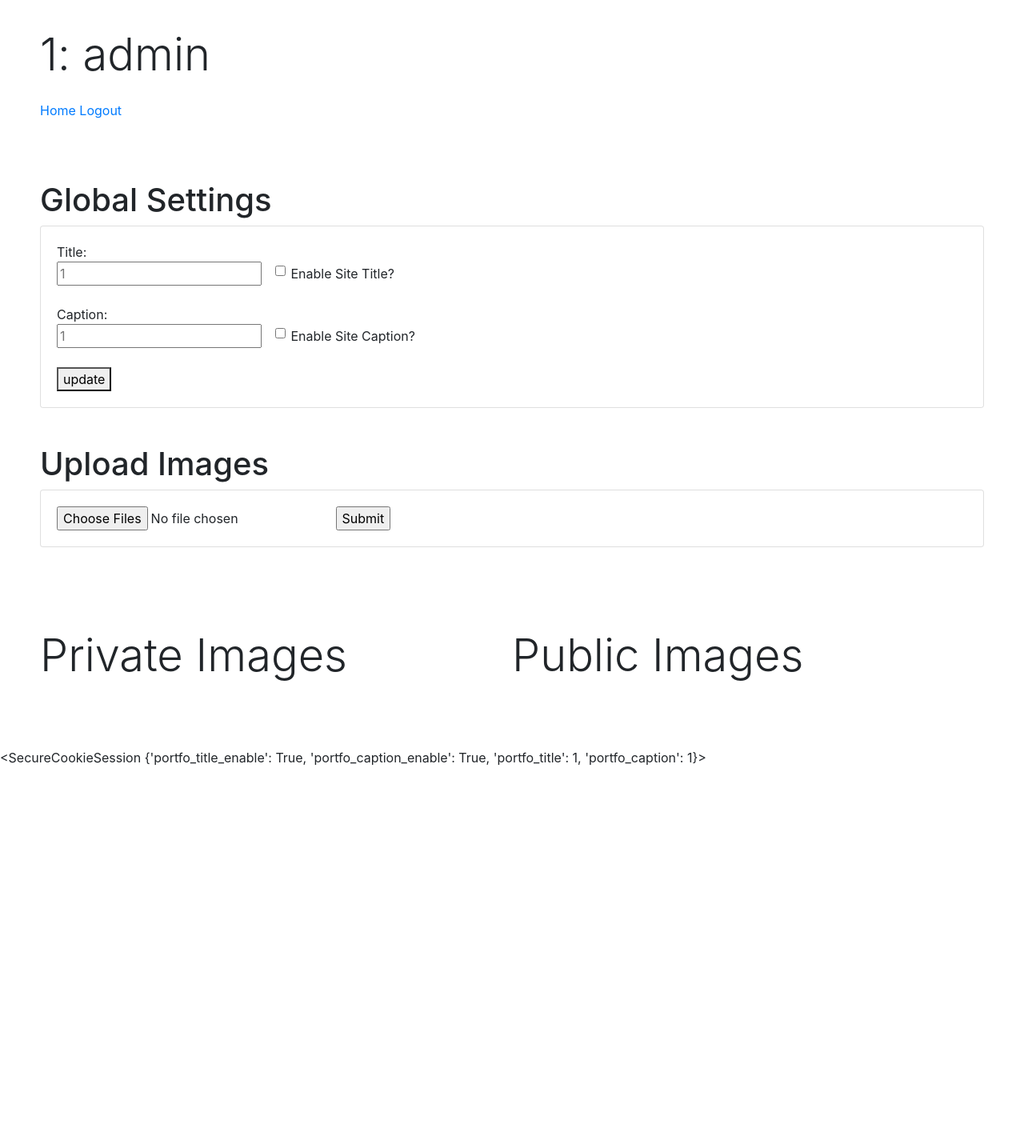
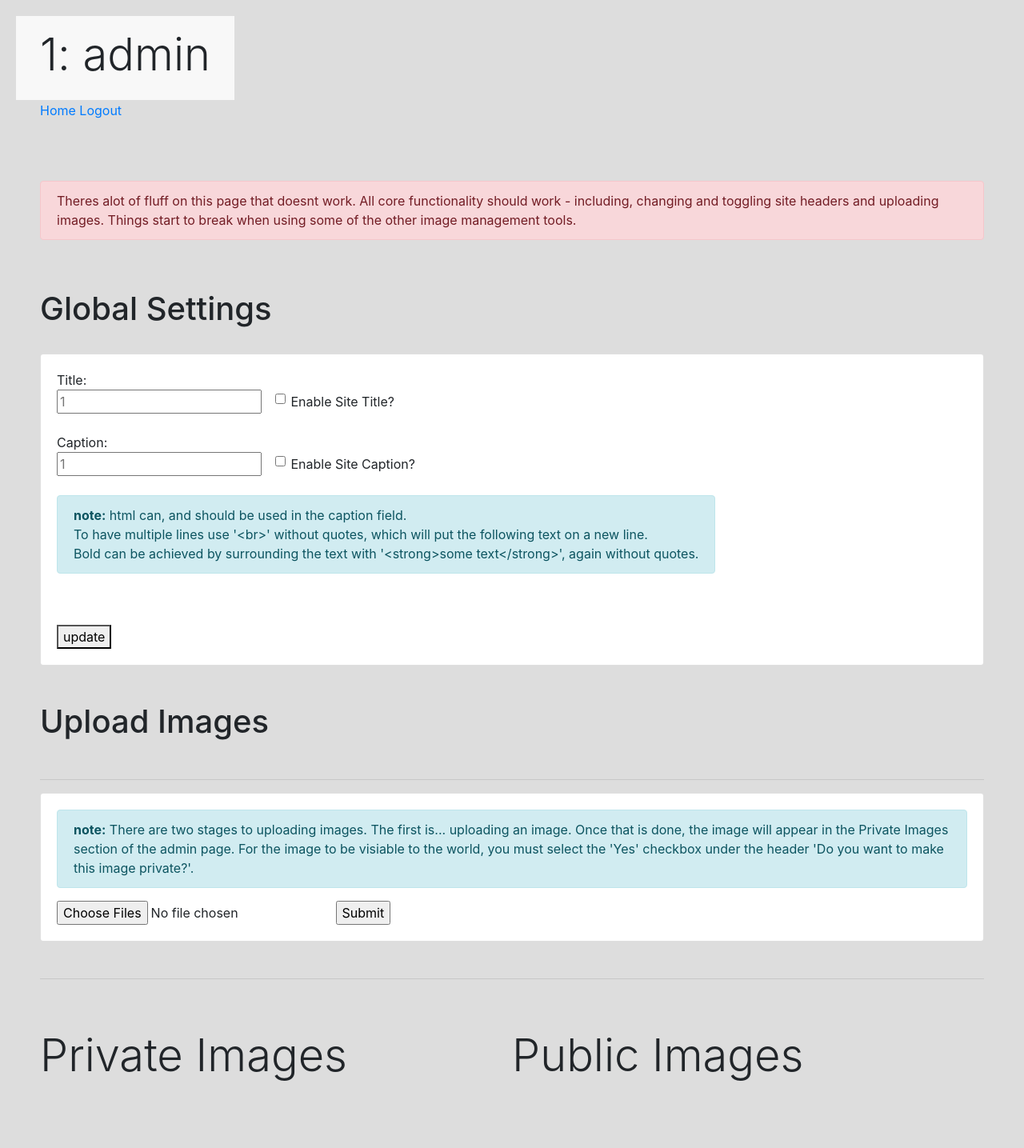
Before and after one commit to najar1412/portfo, a Flask app: page /admin in a window 1280 px wide. Shown: the whole page at 80% size. Before the commit the page ends 957 px from the top, so only its background shows below. Run offline with Flask 2, Linux system fonts and the light colour scheme; a user stored in the database is signed in; data that the repository does not hold is empty; some libraries are stand-ins or nearby versions.

Commit message:
more information on admin page

```diff
--- a/portfo/module/model.py
+++ b/portfo/module/model.py
@@ -58,7 +58,7 @@
 class Folio(db.Model):
     id = db.Column(db.Integer, primary_key=True)
     title = db.Column(db.String(), default="portfo v0.1.0")
-    caption = db.Column(db.String(), default="Add a new caption!")
+    caption = db.Column(db.String(), default="<strong>@twitterUser</strong><br>@instagramUser<br>email@email.com")
     enable_title = db.Column(db.Boolean(), default=True)
     enable_caption = db.Column(db.Boolean(), default=True)
 
--- a/portfo/module/utilities.py
+++ b/portfo/module/utilities.py
@@ -203,11 +203,11 @@
                 folio.enable_title = False
                 session['portfo_title_enable'] = False
 
-
         if 'folio_caption_enable' in dto_folio and dto_folio['folio_caption_enable'] == 'True':
             if folio.enable_caption == False:
                 folio.enable_caption = True
                 session['portfo_caption_enable'] = True
+
             else:
                 folio.enable_caption = False
                 session['portfo_caption_enable'] = False
@@ -261,6 +261,10 @@
         self.cookie = cookie
 
 
+    def _process_caption(self, obj):
+        return bytes(obj.caption, "utf-8").decode("unicode_escape")
+
+
     def new(self):
         # TODO: build new portfo cookie
         self.destroy()
--- a/portfo/portfo.py
+++ b/portfo/portfo.py
@@ -9,6 +9,8 @@
 import app
 from forms import LoginForm, RegistrationForm, UploadForm
 from module.utilities import ManageImage, ManageFolio, CookieMonster, ManageUser
+
+from module import model
 
 
 # helpers
--- a/portfo/templates/admin.html
+++ b/portfo/templates/admin.html
@@ -15,9 +15,15 @@
 
    <p style="height:60px;"></p>
 
+
+   <div class="alert alert-danger" role="alert">
+        Theres alot of fluff on this page that doesnt work. All core functionality should work - including, changing and toggling site headers and uploading images. Things start to break when using some of the other image management tools.
+      </div>
+      <p style="height:30px;"></p>
    <h1 class="display-6">
         Global Settings
    </h1>
+   <br>
 
   <div class="card">
     <div class="card-body">
@@ -35,10 +41,18 @@
 <div style="display: inline-block">
 Caption: <br>
 <input type=text name="folio_caption" placeholder="{{session.portfo_caption}}">&emsp;&emsp;
+<input type="checkbox" class="form-check-input" name="folio_caption_enable" value="True" id="exampleCheck1">
+<label class="form-check-label" for="exampleCheck1">Enable Site Caption?</label>
+<br>
+<br>
 
 
-<input type="checkbox" class="form-check-input" name="folio_caption_enable" value="True" id="exampleCheck1">
-<label class="form-check-label" for="exampleCheck1">Enable Site Caption?</label>
+<div class="alert alert-info" role="alert">
+    <strong>note:</strong> html can, and should be used in the caption field.<br>
+To have multiple lines use '&lt;br&gt;' without quotes, which will put the following text on a new line.<br>
+Bold can be achieved by surrounding the text with '&lt;strong&gt;some text&lt;/strong&gt;', again without quotes.
+  </div>
+
 
 <br>
 <br>
@@ -53,10 +67,17 @@
 <h1 class="display-6">
     Upload Images
 </h1>
+<br>
 
+<hr>
 
    <div class="card">
     <div class="card-body">
+
+            <div class="alert alert-info" role="alert">
+                    <strong>note:</strong> There are two stages to uploading images. The first is... uploading an image. Once that is done, the image will appear in the Private Images section of the admin page. For the image to be visiable to the world, you must select the 'Yes' checkbox under the header 'Do you want to make this image private?'.
+                  </div>
+
         <form action="/upload" method="POST" enctype="multipart/form-data">
             {{ form.hidden_tag() }}
             {{ form.photo(multiple="multiple") }}
@@ -65,11 +86,12 @@
     </div>
   </div>
 
+
   <p style="height:30px;"></p>
 
 
-<p style="height:40px;"></p>
-
+<hr>
+<p style="height:30px;"></p>
 <div style="display:flex;">
 
 
--- a/portfo/templates/base.html
+++ b/portfo/templates/base.html
@@ -8,10 +8,11 @@
         <link rel="stylesheet" type="text/css" href="{{ url_for('static', filename='main.css') }}">
         <script src="https://unpkg.com/masonry-layout@4/dist/masonry.pkgd.js"></script>
         <link rel="stylesheet" href="https://maxcdn.bootstrapcdn.com/bootstrap/4.0.0/css/bootstrap.min.css" integrity="sha384-Gn5384xqQ1aoWXA+058RXPxPg6fy4IWvTNh0E263XmFcJlSAwiGgFAW/dAiS6JXm" crossorigin="anonymous">
-      <title>{{session.portfo_title}}</title>
+        <script src="https://unpkg.com/imagesloaded@4/imagesloaded.pkgd.min.js"></script>
+        <title>{{session.portfo_title}}</title>
 
       </head>
-    <body style="border:0;margin:0;">
+    <body style="border:0;margin:0;background: #DDD;">
 
 
 {% block content %}
@@ -39,6 +40,5 @@
 
             </script>
 
-{{session}}
     </body>
 </html>
--- a/portfo/templates/header.html
+++ b/portfo/templates/header.html
@@ -6,7 +6,7 @@
   {% if session.portfo_caption_enable == True %}
    <div style="position:absolute;z-index:90;top:130px;background: rgba(255, 255, 255, .6);margin:auto; padding-right: 30px; padding-left:30px; padding-top:15px;padding-bottom:15px; margin:20px;">
      <small>
-     {{session.portfo_caption}}
+     {{session.portfo_caption|safe}}
      </small>
    </div>
    {% endif %}
```
Also changed, not shown: portfo/static/dev_images/Bathroom-Vignette.jpg (added), portfo/static/dev_images/Counter-Bevel-Vignette.jpg (added), portfo/static/dev_images/Kitchenette-Vignette.jpg (added), portfo/static/dev_images/Outdoor-Vignette.jpg (added), portfo/static/dev_images/PH2-Kitchen.jpg (added), portfo/static/dev_images/PH2-Master.jpg (added), portfo/static/dev_images/PH3-Outdoor-Living.jpg (added), portfo/static/dev_images/PH4-Master.jpg (added), portfo/static/dev_images/PH4-Outdoor-Living.jpg (added), portfo/static/dev_images/SZ001-01-C02-R01-View02-NY.jpg (added), portfo/static/dev_images/SZ001-01-C04-R02-Full_Floor_13.jpg (added), portfo/static/dev_images/SZ001-5-C01-Cabana_04.jpg (added), portfo/static/dev_images/SZ001-5-C02-Enea-Garden_03.jpg (added).
